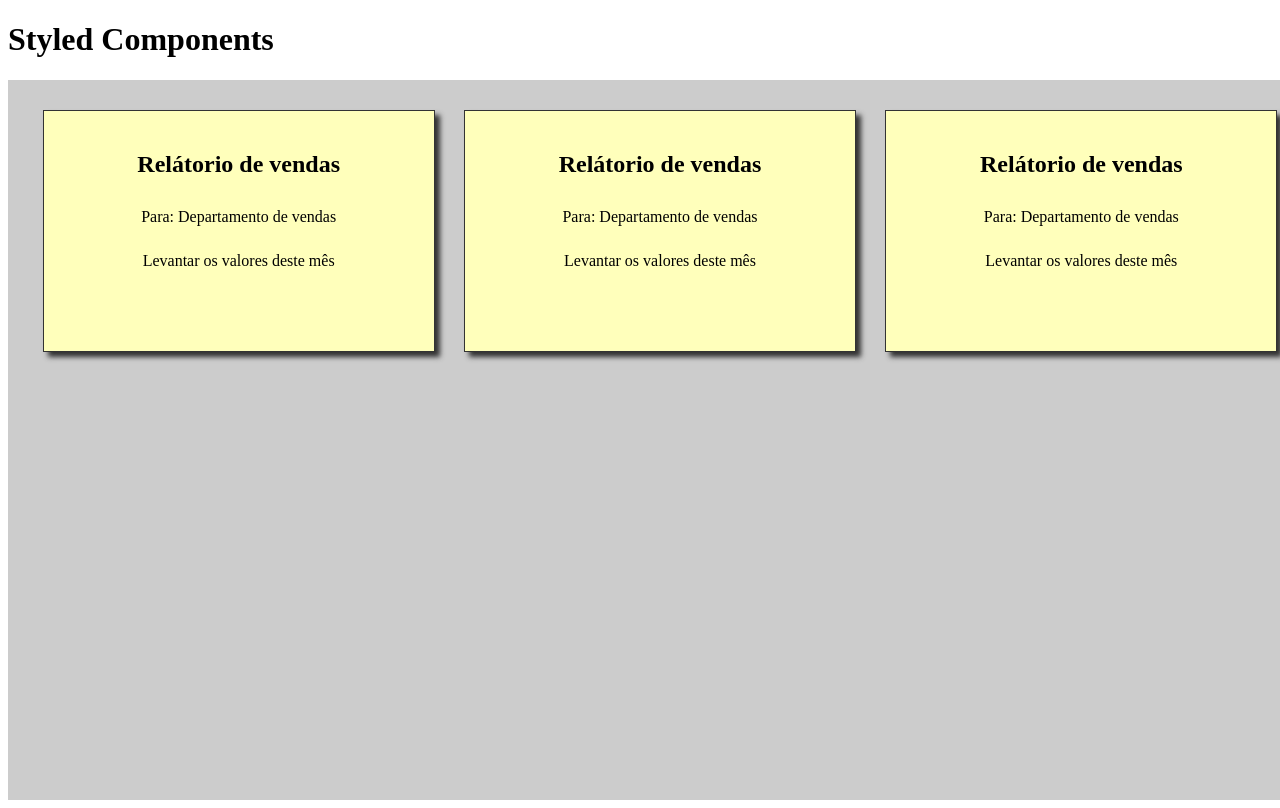
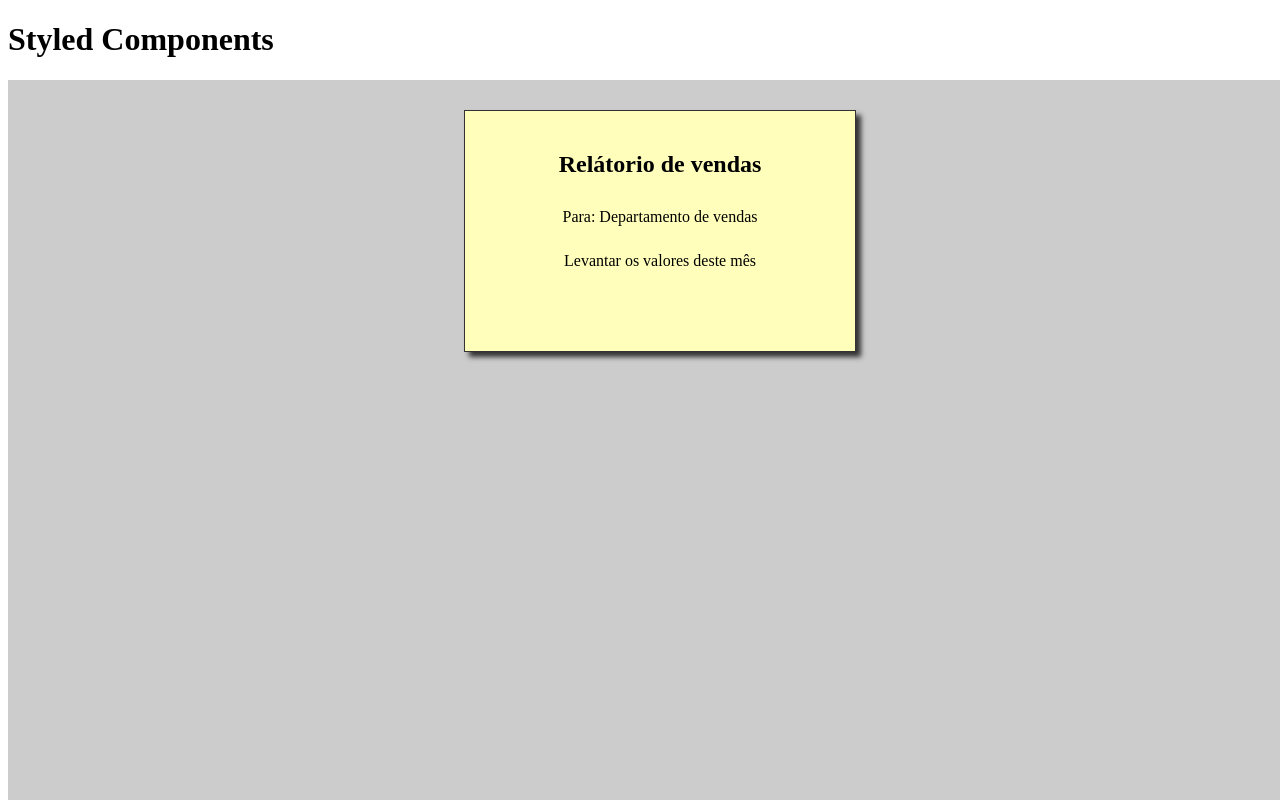
Before and after one commit to 1TDSR-2022/styled-react-app, a React (Create React App) app in the folder pf0670/react-aula7/: page / in a window 1280 px wide. Shown: the top 808 px of the page. Built offline with nearby package versions, Linux system fonts and the light colour scheme.

Commit message:
Mocagem criada no LTarefa.

```diff
--- a/pf0670/react-aula7/src/components/Listatarefas.jsx
+++ b/pf0670/react-aula7/src/components/Listatarefas.jsx
@@ -1,13 +1,30 @@
-import React from 'react'
+import React,{ useState } from 'react'
 import Tarefa from './Tarefa'
 import { DivLista } from '../style/styled'
 
+
 export default function ListaTarefas() {
+
+  const [tarefa, setTarefa] = useState([
+    {
+      "titulo" : "Lista de Pagamento",
+      "setor" : "Dep. de Vendas",
+      "descricao":"Levantar os vvalorres de vendas"
+    }
+    ,
+    {
+      "titulo" : "Planilha de Salários",
+      "setor" : "Dep. Pessoal",
+      "descricao":"Gerar Planilhas"
+    }
+  ])
+
+
   return (
     <DivLista>
-        <Tarefa/>
-        <Tarefa/>
-        <Tarefa/>
+        <Tarefa
+
+        />
     </DivLista>
   )
 }
--- a/pf0670/react-aula7/src/components/Tarefa.jsx
+++ b/pf0670/react-aula7/src/components/Tarefa.jsx
@@ -1,21 +1,7 @@
-import React from 'react';
-import styled from 'styled-components'
-const DivTarefa = styled.div`
-    background-color : #ffb;
-    border: solid 1px #333;
-    box-shadow: 5px 5px 5px #333;
-    padding: 20px;
-    text-align: center;
-    width: 350px;
-    height: 200px;
-    margin: 10px;
-    h2,
-    p {
-      padding-bottom: 10px;
-    }
-`;
+import React from 'react'
+import { DivTarefa } from "../style/styled"
 
-function Tarefa(props) {
+export default function Tarefa(props) {
 
     return (
         <DivTarefa>
@@ -25,5 +11,3 @@ function Tarefa(props) {
         </DivTarefa>
     );
 }
-
-export default Tarefa;
--- a/pf0670/react-aula7/src/style/styled.js
+++ b/pf0670/react-aula7/src/style/styled.js
@@ -9,3 +9,18 @@ import styled from 'styled-components'
   flex-wrap: wrap;
   justify-content: space-around;
   `
+
+ export const DivTarefa = styled.div`
+    background-color : #ffb;
+    border: solid 1px #333;
+    box-shadow: 5px 5px 5px #333;
+    padding: 20px;
+    text-align: center;
+    width: 350px;
+    height: 200px;
+    margin: 10px;
+    h2,
+    p {
+      padding-bottom: 10px;
+    }
+`
```
Also changed, not shown: 2 other files (tests, documents, lock files or other folders).
